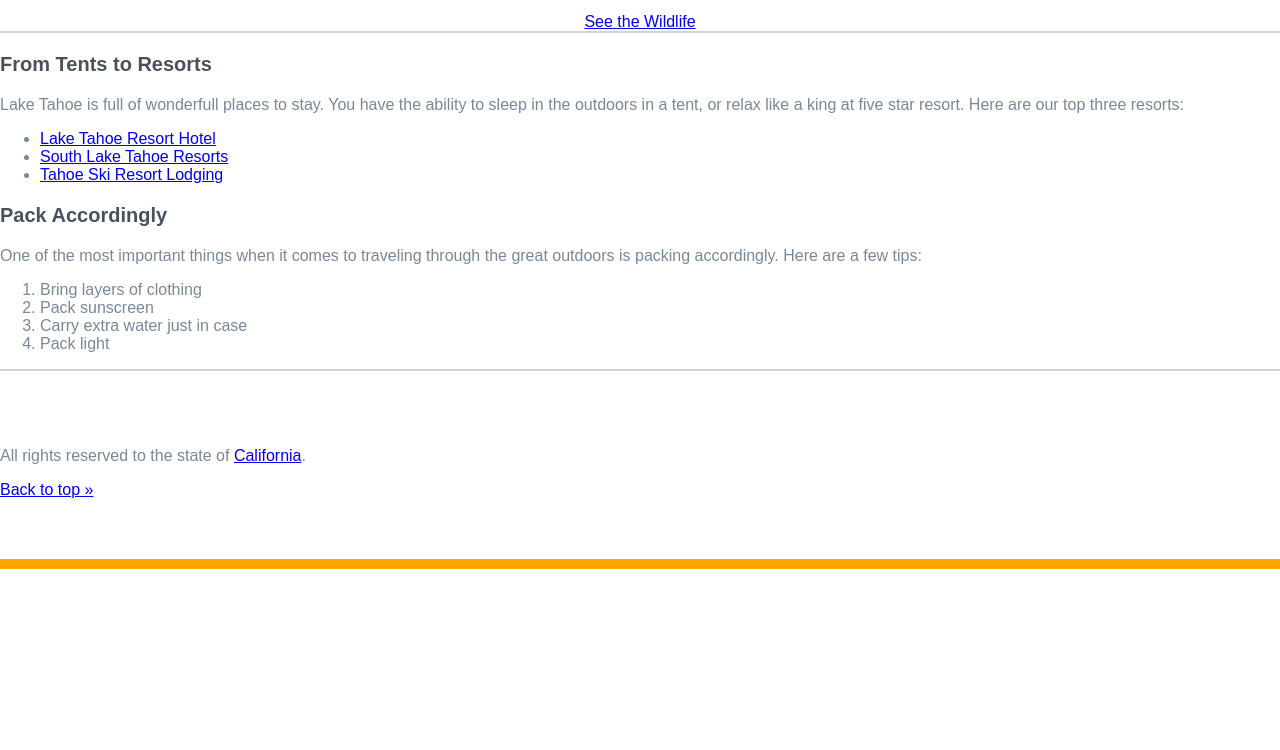
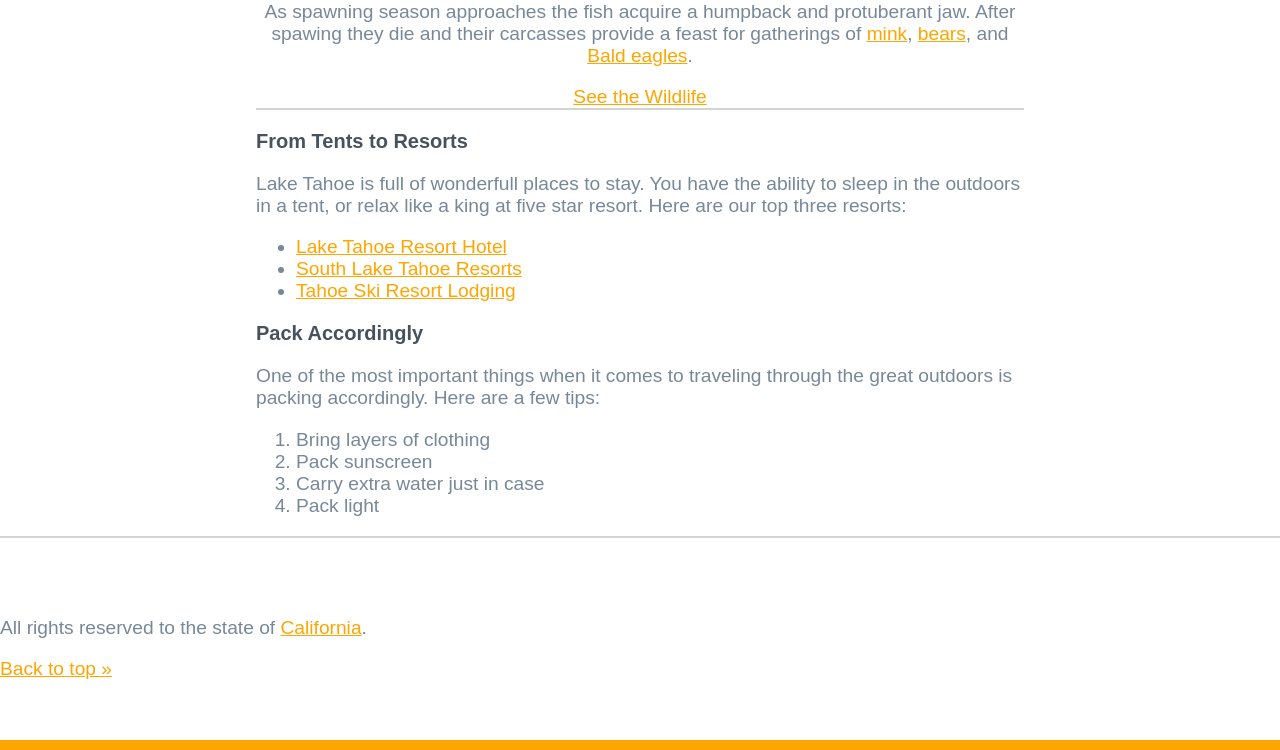
Before and after one commit to ygorlf/lake-tahoe, a plain HTML site: page index.html in a window 1280 px wide. Shown: the part 531-1281 px from the top of the page. Before the commit the page ends 1100 px from the top, so only its background shows below. Drawn offline with Linux system fonts and the light colour scheme.

Commit message:
link states and sections width

```diff
--- a/css/styles.css
+++ b/css/styles.css
@@ -1,6 +1,7 @@
 /* General tag Styles... */
 body {
 	color: lightslategrey;
+	font-size: 120%;
 }
 
 h1 {
@@ -20,6 +21,10 @@ h3 {
 .t-border {
 	border-top: 2px solid lightgrey;
 }
+
+a:link { color: orange; }
+
+a:visited { color: lightblue; }
 
 /* Main Header */
 .main-header {
@@ -41,6 +46,12 @@ h3 {
 
 }
 
+.about,
+.tips {
+	width: 60%;
+	margin: 0 auto;
+}
+
 /* Main Footer Section */
 #main-footer {
 	padding: 60px 0;
--- a/index.html
+++ b/index.html
@@ -18,15 +18,15 @@
 			Lake tahoe is one of the most breathtaking attractions located in California. It's home to a number of ski resorts, summer outdoor recreation, and tourist attractions. Snow and skiing are a significant part of the area's reputation.
 		</p>
 
-		<a href="#">Find out more</a>
+		<a href="#more">Find out more</a>
 
 		<h2>Check out all the Wildfie</h2>
 
 		<p>
-			As spawning season approaches the fish acquire a humpback and protuberant jaw. After spawing they die and their carcasses provide a feast for gatherings of <a href="#">mink</a>, <a href="#">bears</a>, and <a href="#">Bald eagles</a>.
+			As spawning season approaches the fish acquire a humpback and protuberant jaw. After spawing they die and their carcasses provide a feast for gatherings of <a href="#mink">mink</a>, <a href="#bears">bears</a>, and <a href="#eagles">Bald eagles</a>.
 		</p>
 
-		<a href="#">See the Wildlife</a>
+		<a href="#wildliefe">See the Wildlife</a>
 	</section>
 
 	<section class="tips t-border">
@@ -37,9 +37,9 @@
 		</p>
 
 		<ul>
-			<li><a href="#">Lake Tahoe Resort Hotel</a></li>
-			<li><a href="#">South Lake Tahoe Resorts</a></li>
-			<li><a href="#">Tahoe Ski Resort Lodging</a></li>
+			<li><a href="#resort-one">Lake Tahoe Resort Hotel</a></li>
+			<li><a href="#resort-two">South Lake Tahoe Resorts</a></li>
+			<li><a href="#resort-three">Tahoe Ski Resort Lodging</a></li>
 		</ul>
 
 		<h3>Pack Accordingly</h3>
@@ -58,7 +58,7 @@
 
 	<footer id="main-footer" class="t-border">
 		<p>
-			All rights reserved to the state of <a href="#">California</a>.
+			All rights reserved to the state of <a href="#california">California</a>.
 		</p>
 
 		<a href="#top">Back to top &raquo;</a>
```
